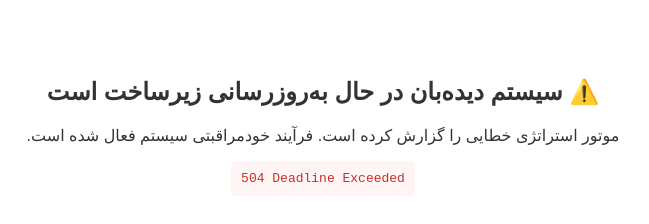
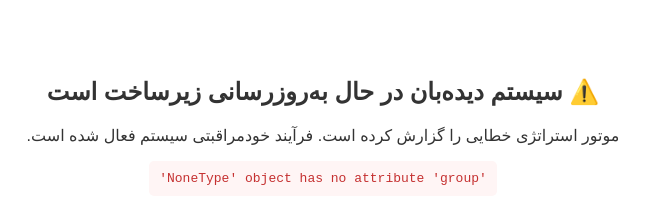
Before and after one commit to rahaideaco-ltd/daily-business-bulletin, a plain HTML site: page index.html in a window 1280 px wide. Shown: the whole page, without its empty margins (317-966 px from the left). Drawn offline with Linux system fonts and the light colour scheme.

Commit message:
Auto-update daily bulletin and databases

```diff
--- a/index.html
+++ b/index.html
@@ -1,5 +1,5 @@
 <div style='font-family:sans-serif; padding:50px; text-align:center; color:#333; direction:rtl;'>
         <h2>⚠️ سیستم دیده‌بان در حال به‌روزرسانی زیرساخت است</h2>
         <p>موتور استراتژی خطایی را گزارش کرده است. فرآیند خودمراقبتی سیستم فعال شده است.</p>
-        <code style='background:#fff5f5; color:#c53030; padding:10px; border-radius:5px; display:inline-block; direction:ltr;'>504 Deadline Exceeded</code>
+        <code style='background:#fff5f5; color:#c53030; padding:10px; border-radius:5px; display:inline-block; direction:ltr;'>'NoneType' object has no attribute 'group'</code>
     </div>
```
